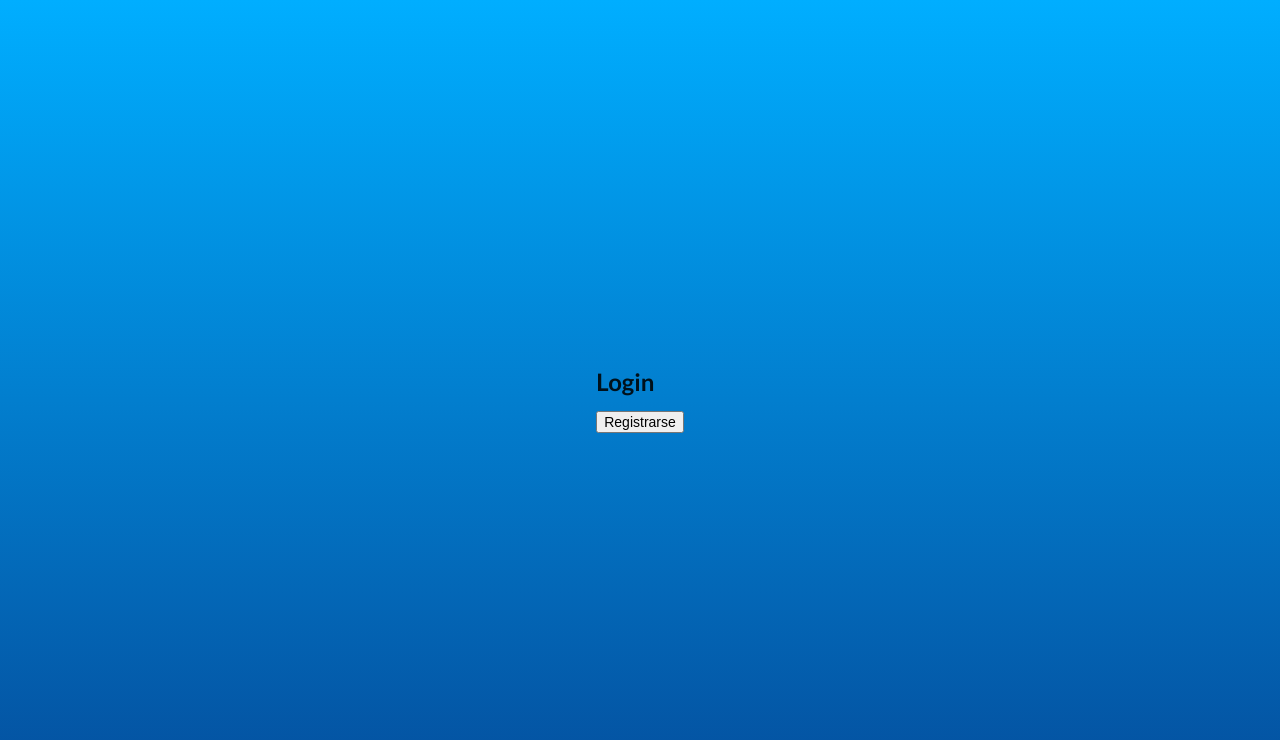
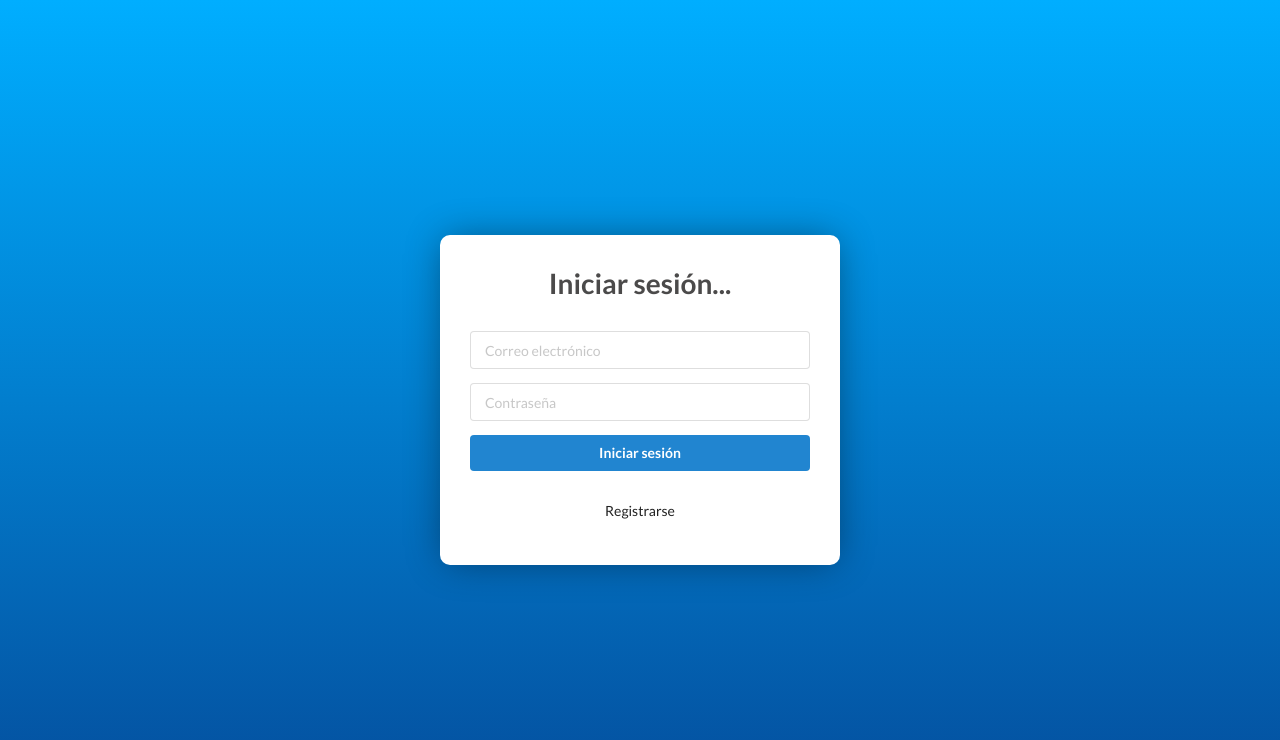
Before and after one commit to jugiros/gestor-nominas, a Vue app: page / in a window 1280 px wide. Both pictures are taken after a click on the element "Iniciar sesión". Shown: the top 740 px of the page. Built offline with nearby package versions, Linux system fonts and the light colour scheme; no server answers.

Commit message:
Integración y maquetación del registro y login de un usuario a firebase.

```diff
--- a/src/Auth/Login.vue
+++ b/src/Auth/Login.vue
@@ -1,11 +1,36 @@
 <template>
   <div class="login">
-    <h2>Login</h2>
-    <button @click="changeForm">Registrarse</button>
+    <h1>Iniciar sesión...</h1>
+    <form class="ui form" @submit.prevent="onLoading">
+      <div style="width: 100%" class="ui input field">
+        <input
+          type="text"
+          placeholder="Correo electrónico"
+          v-model="formData.email"
+          :class="{ error: formError.email }"
+        />
+      </div>
+      <div style="width: 100%" class="ui input field">
+        <input
+          type="password"
+          placeholder="Contraseña"
+          v-model="formData.password"
+          :class="{ error: formError.password }"
+        />
+      </div>
+      <br />
+      <button class="ui primary button" type="submit" :class="{ loading }">
+        Iniciar sesión
+      </button>
+      <p @click="changeForm">Registrarse</p>
+    </form>
   </div>
 </template>
 
 <script>
+import { ref } from "vue";
+import * as Yup from "yup";
+import { auth } from "@/utils/firebase";
 export default {
   name: "Login",
   props: {
@@ -13,7 +38,83 @@ export default {
       type: Function,
     },
   },
+  setup() {
+    let formData = {};
+    let formError = ref({});
+    let loading = ref(false);
+
+    const schemaForm = Yup.object().shape({
+      email: Yup.string().email(true).required(true),
+      password: Yup.string().required(true),
+    });
+
+    const onLoading = async () => {
+      console.log("Register", formData);
+      formError.value = {};
+      loading.value = true;
+      try {
+        await schemaForm.validate(formData, { abortEarly: false });
+        console.log("Todo OK");
+        try {
+          const { email, password } = formData;
+          await auth.signInWithEmailAndPassword(email, password);
+        } catch (e) {}
+      } catch (e) {
+        console.log(e);
+        e.inner.forEach((error) => {
+          console.log(error);
+          formError.value[error.path] = error.message;
+        });
+      }
+      loading.value = false;
+    };
+
+    const onLogin = () => {
+      console.log("init");
+    };
+    return {
+      onLogin,
+      formData,
+      formError,
+      loading,
+      onLoading,
+    };
+  },
 };
 </script>
 
-<style scoped></style>
+<style lang="scss" scoped>
+.login {
+  background-color: #fff;
+  padding: 30px;
+  box-shadow: 0px 0px 38px -5px rgba(0, 0, 0, 0.45);
+  width: 400px;
+  border-radius: 10px;
+  h1 {
+    text-align: center;
+    margin-bottom: 30px;
+    color: #4b4a4a;
+  }
+  field {
+    width: 100% !important;
+    margin-bottom: 10px;
+  }
+  form {
+    button {
+      width: 100%;
+    }
+    input.error {
+      border-color: #faa;
+      background-color: #ffeded;
+    }
+    p {
+      text-align: center;
+      margin-top: 30px;
+      &:hover {
+        cursor: pointer;
+        opacity: 0.6;
+      }
+    }
+  }
+}
+</style>
--- a/src/Auth/Register.vue
+++ b/src/Auth/Register.vue
@@ -27,7 +27,9 @@
         />
       </div>
       <br />
-      <button class="ui primary button" type="submit">Registrar</button>
+      <button class="ui primary button" type="submit" :class="{ loading }">
+        Registrar
+      </button>
       <p @click="changeForm">Iniciar sesión</p>
     </form>
   </div>
@@ -36,6 +38,7 @@
 <script>
 import * as Yup from "yup";
 import { ref } from "vue";
+import { auth } from "@/utils/firebase";
 
 export default {
   name: "Register",
@@ -45,6 +48,10 @@ export default {
     },
   },
   setup() {
+    let formData = {};
+    let formError = ref({});
+    let loading = ref(false);
+
     const schemaForm = Yup.object().shape({
       email: Yup.string().email(true).required(true),
       password: Yup.string().required(true),
@@ -52,14 +59,25 @@ export default {
         .required(true)
         .oneOf([Yup.ref("password")], true),
     });
-    let formData = {};
-    let formError = ref({});
+
     const onRegister = async () => {
       console.log("Register", formData);
       formError.value = {};
+      loading.value = true;
       try {
         await schemaForm.validate(formData, { abortEarly: false });
         console.log("Todo OK");
+        try {
+          const { email, password } = formData;
+          console.log(formData);
+          await auth
+            .createUserWithEmailAndPassword(email, password)
+            .then((res) => {
+              console.log(res);
+            });
+        } catch (e) {
+          console.log(e);
+        }
       } catch (e) {
         console.log(e);
         e.inner.forEach((error) => {
@@ -67,11 +85,13 @@ export default {
           formError.value[error.path] = error.message;
         });
       }
+      loading.value = false;
     };
     return {
       formData,
       onRegister,
       formError,
+      loading,
     };
   },
 };
--- a/src/router/index.js
+++ b/src/router/index.js
@@ -1,11 +1,21 @@
 import { createRouter, createWebHistory } from 'vue-router'
-import HomeView from '../views/HomeView.vue'
+// import HomeView from '../views/HomeView.vue'
+
+const loadComponent = (view) => {
+  return () => import(`../views/${view}.vue`);
+}
+
 
 const routes = [
+  // {
+  //   path: '/',
+  //   name: 'home',
+  //   component: HomeView
+  // },
   {
     path: '/',
     name: 'home',
-    component: HomeView
+    component: loadComponent("Payrolls")
   }
 ]
 
--- a/src/utils/firebase.js
+++ b/src/utils/firebase.js
@@ -1,6 +1,8 @@
 // Import the functions you need from the SDKs you need
 import { initializeApp } from "firebase/app";
 import { getAuth } from "firebase/auth";
+import firebase from 'firebase/compat/app';
+import 'firebase/compat/auth';
 // TODO: Add SDKs for Firebase products that you want to use
 // https://firebase.google.com/docs/web/setup#available-libraries
 
@@ -15,8 +17,8 @@ const firebaseConfig = {
 };
 
 // Initialize Firebase
-const app = initializeApp(firebaseConfig);
+firebase.initializeApp(firebaseConfig);
 
-const auth = getAuth();
+const auth = firebase.auth();
 
 export { auth }
--- a/src/views/HomeView.vue
+++ b/src/views/HomeView.vue
@@ -1,7 +1,19 @@
 <template>
   <h1>Estamos en la Home</h1>
+  <button @click="logOut">Cerrar sesión</button>
 </template>
 
 <script>
-export default {};
+import {auth} from "../utils/firebase";
+
+export default {
+  setup() {
+    const logOut = () => {
+      auth.signOut();
+    };
+    return {
+      logOut,
+    };
+  },
+};
 </script>
--- /dev/null
+++ b/src/views/Payrolls.vue
@@ -0,0 +1,13 @@
+<template>
+<h1>Estamos de pago</h1>
+</template>
+
+<script>
+export default {
+  name: "Payrolls"
+}
+</script>
+
+<style scoped>
+
+</style>
```
